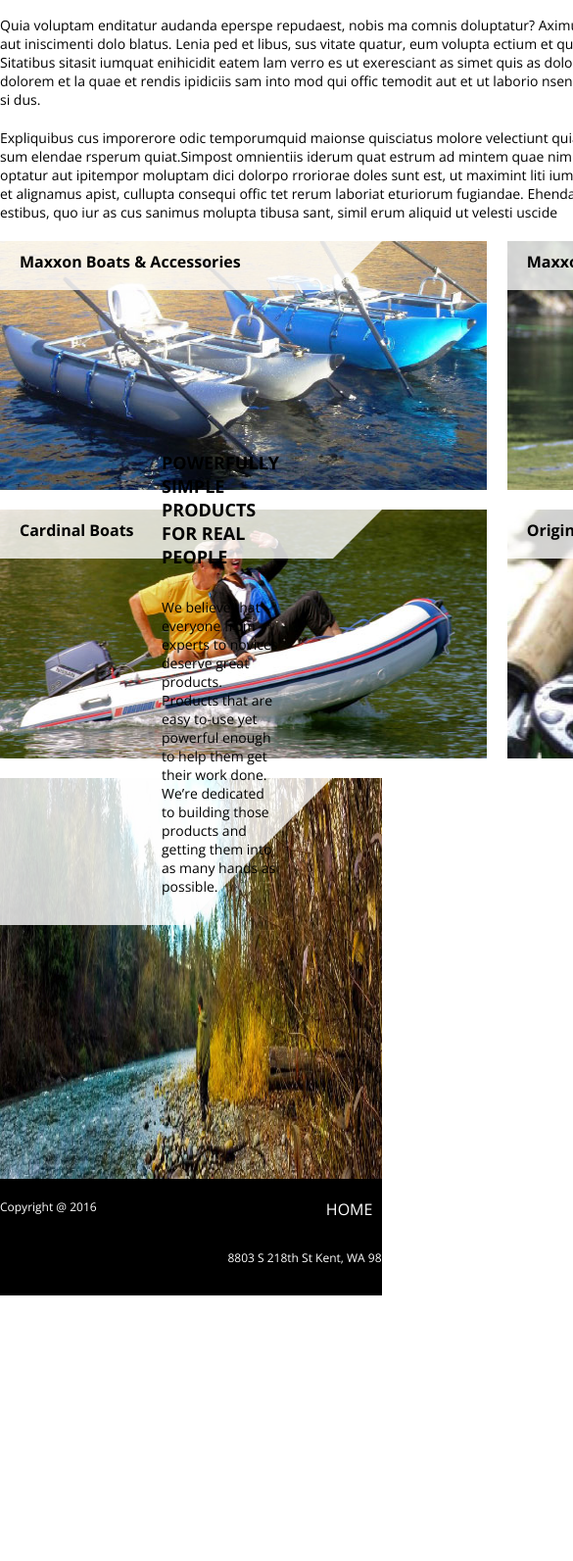
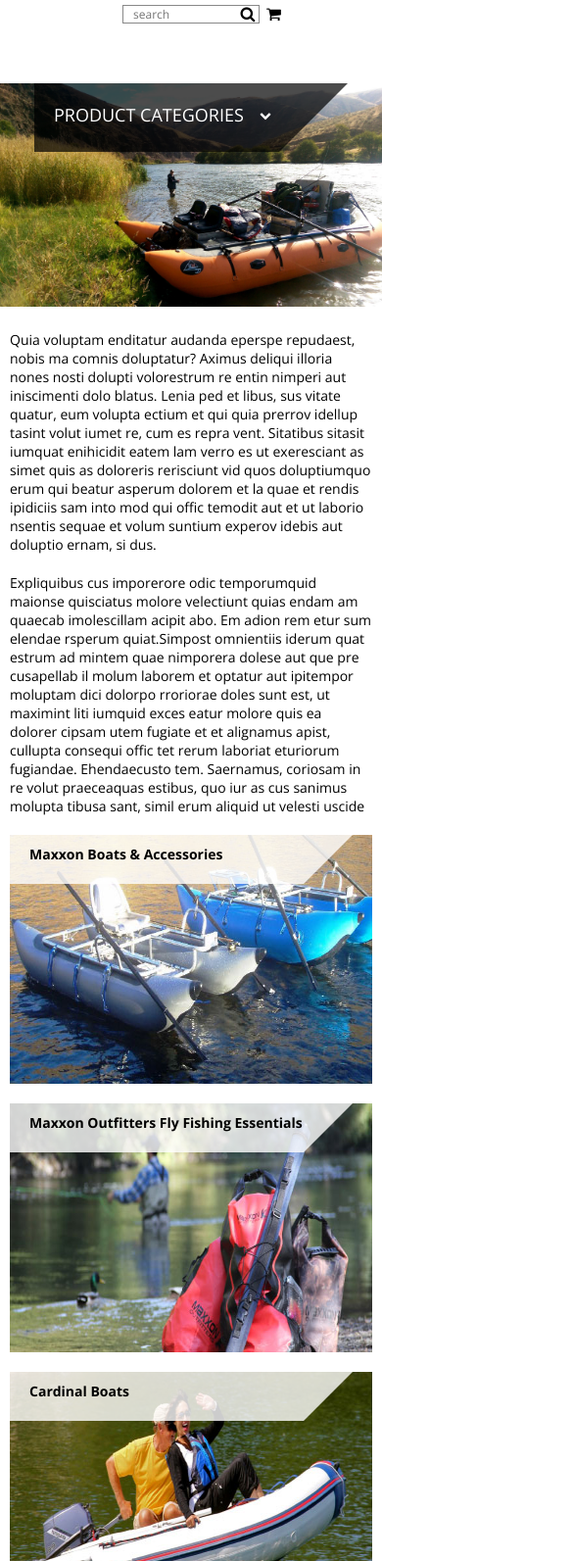
Before and after one commit to HomaX1/evergoing-project, a website: page index.html in a window 390 px wide. Shown: the part 236-1829 px from the top of the page at 98% size, 585 px wide, since content can reach past the window. Before the commit the page ends 1558 px from the top, so only its background shows below. Drawn offline with nearby package versions, Linux system fonts and the light colour scheme; files whose address does not match are found by name.

Commit message:
responsive index page

```diff
--- a/index.html
+++ b/index.html
@@ -2,6 +2,7 @@
 <html lang="en">
 <head>
     <meta charset="UTF-8">
+    <meta name="viewport" content="width=device-width, initial-scale=1">
     <title>Evergoing</title>
     <link href="https://fonts.googleapis.com/css?family=Open+Sans:400,400i,700,700i" rel="stylesheet">
     <link rel="stylesheet" href="/node_modules/normalize.css/normalize.css">
--- a/scss/modules/categories/categories.scss
+++ b/scss/modules/categories/categories.scss
@@ -1,6 +1,6 @@
 .main-content {
   background-color: $WHITE;
-  width: 1015px;
+  max-width: 1015px;
   margin: -105px auto 0;
   padding-top: 20px;
 }
@@ -65,3 +65,55 @@
     }
   }
 }
+
+
+@media (max-width: 1050px) {
+  .main-content {
+    padding-left: 10px;
+    padding-right: 10px;
+  }
+}
+
+@media (max-width: 869px) {
+  .main-content {
+    margin-top: 0;
+  }
+
+  .category {
+
+  }
+
+  .category-item {
+    &__background {
+      width: 350px;
+
+      &-text {
+        font-size: 14px;
+      }
+    }
+
+    &__link {
+      width: 67%;
+      margin: 0 auto 20px;
+    }
+  }
+}
+
+@media (max-width: 767px) {
+  .category {
+    flex-direction: column;
+    align-items: center;
+  }
+}
+
+@media (max-width: 700px) {
+  .category-item__link {
+    width: 100%;
+  }
+}
+
+@media (max-width: 370px) {
+  .category-item__background {
+    width: 320px;
+  }
+}
--- a/scss/modules/footer/footer.scss
+++ b/scss/modules/footer/footer.scss
@@ -3,7 +3,7 @@
 }
 
 .footer {
-  width: 1015px;
+  max-width: 1015px;
   display: flex;
   flex-direction: column;
   margin: 0 auto;
@@ -93,3 +93,64 @@
     transition: color 0.2s;
   }
 }
+
+
+@media (max-width: 1050px) {
+  .footer {
+    padding-left: 10px;
+    padding-right: 10px;
+  }
+}
+
+@media (max-width: 767px) {
+  .footer {
+    padding-right: 0;
+    padding-left: 0;
+
+    &-copyright {
+      flex-direction: column;
+      align-items: center;
+      margin-bottom: 20px;
+
+      &__text {
+        margin-bottom: 15px;
+      }
+    }
+  }
+
+  .navigation {
+    margin-bottom: 15px;
+
+    &__item {
+      font-size: 14px;
+
+      &::after {
+        margin-left: 15px;
+        margin-right: 15px;
+      }
+    }
+  }
+
+  .icons {
+    &__item {
+      margin-right: 15px;
+      &:last-child {
+        margin-right: 0;
+      }
+    }
+  }
+
+  .footer-contacts {
+    width: 100%;
+    flex-direction: column;
+    align-items: center;
+
+    &__item {
+      margin-bottom: 5px;
+
+      &::after {
+        content: "";
+      }
+    }
+  }
+}
--- a/scss/modules/header/header.scss
+++ b/scss/modules/header/header.scss
@@ -93,3 +93,38 @@
 .search__text:hover, .search-form__icon .fa:hover, .header-top__shop .fa:hover {
   color: $GRAY;
 }
+
+
+@media (max-width: 869px) {
+  .header-top {
+    flex-direction: column;
+    align-items: center;
+
+    &__shop {
+      position: relative;
+      top: -63px;
+      left: 80px;
+    }
+  }
+
+  .search__text {
+    margin-top: 20px;
+    margin-bottom: 25px;
+  }
+
+  .header-top {
+    padding-bottom: 0;
+  }
+}
+
+@media (max-width: 421px) {
+  .brands {
+    display: flex;
+    flex-direction: column;
+    align-items: center;
+  }
+
+  .search {
+    margin-top: 65px;
+  }
+}
--- a/scss/modules/info/info.scss
+++ b/scss/modules/info/info.scss
@@ -33,3 +33,51 @@
     }
   }
 }
+
+
+@media (max-width: 1023px) {
+  .info__background {
+    width: 99%;
+  }
+}
+
+@media (max-width: 889px) {
+  .info__text {
+    bottom: 20px;
+
+    &-title {
+      margin-bottom: 10px;
+    }
+  }
+}
+
+@media (max-width: 774px) {
+  .info__background {
+    width: 100%;
+    border-right: none;
+  }
+
+  .info__text {
+    bottom: 30px;
+    left: 10px;
+    right: 10px;
+  }
+}
+
+@media (max-width: 585px) {
+  .info__text {
+    &-title {
+      font-size: 16px;
+    }
+
+    &-paragraph {
+      font-size: 12px;
+    }
+  }
+}
+
+@media (max-width: 421px) {
+  .info__text {
+    bottom: 10px;
+  }
+}
--- a/scss/modules/navigation/navigation.scss
+++ b/scss/modules/navigation/navigation.scss
@@ -12,7 +12,7 @@
 }
 
 .nav-title {
-  width: 350px;
+  width: 320px;
   display: flex;
   justify-content: flex-start;
   border-top: 70px solid $BLACKRGBA;
@@ -42,7 +42,7 @@
     font-size: 12px;
     color: $WHITE;
     top: -43px;
-    left: 250px;
+    left: 230px;
   }
 }
 
@@ -113,3 +113,22 @@
     }
   }
 }
+
+
+@media (min-width: 992px) and (max-width: 1023px) {
+  .top-navigation__wrap {
+    width: 992px;
+  }
+}
+
+@media (min-width: 768px) and (max-width: 991px) {
+  .top-navigation__wrap {
+    width: 768px;
+  }
+}
+
+@media (min-width: 320px) and (max-width: 767px) {
+  .top-navigation__wrap {
+    width: 320px;
+  }
+}
--- a/scss/modules/slide/slide.scss
+++ b/scss/modules/slide/slide.scss
@@ -7,3 +7,9 @@
     height: 100%;
   }
 }
+
+@media (max-width: 869px) {
+  .slide {
+    top: 0;
+  }
+}
```
Also changed, not shown: about.html (+1 -0 lines), better_living.html (+1 -0 lines), boats.html (+1 -0 lines), contact.html (+1 -0 lines), fishing.html (+1 -0 lines), manufacturing.html (+1 -0 lines), css/main.min.css.
